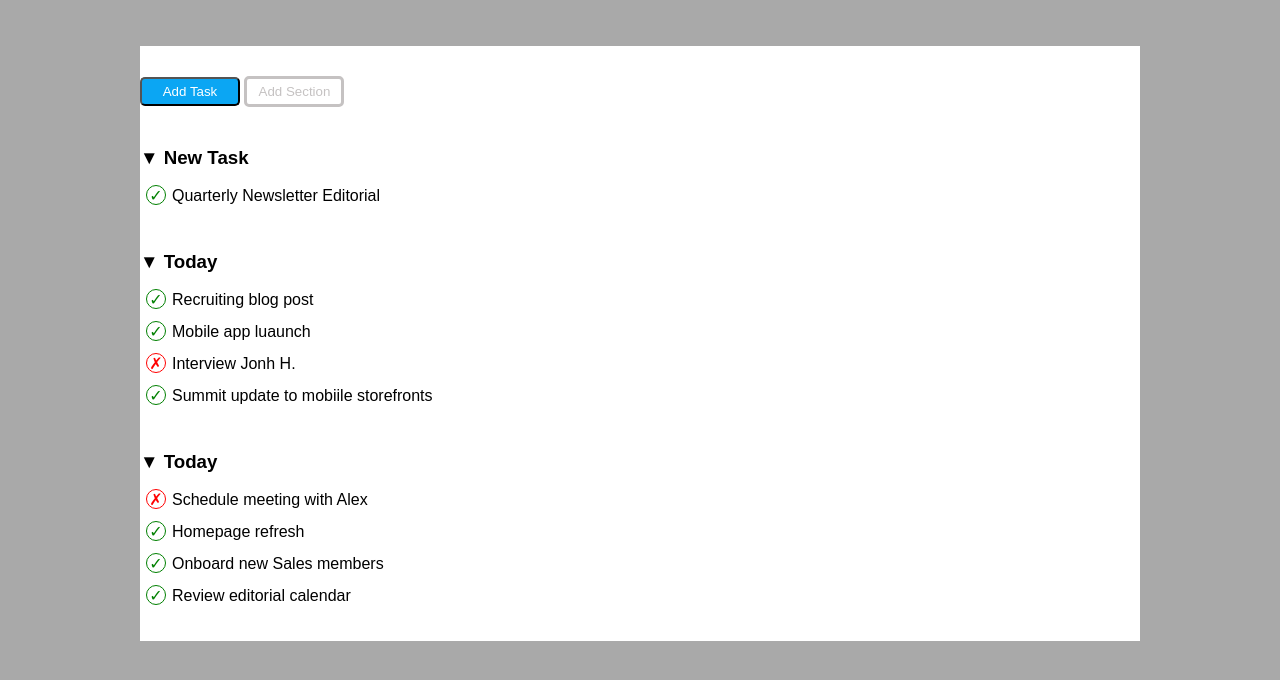
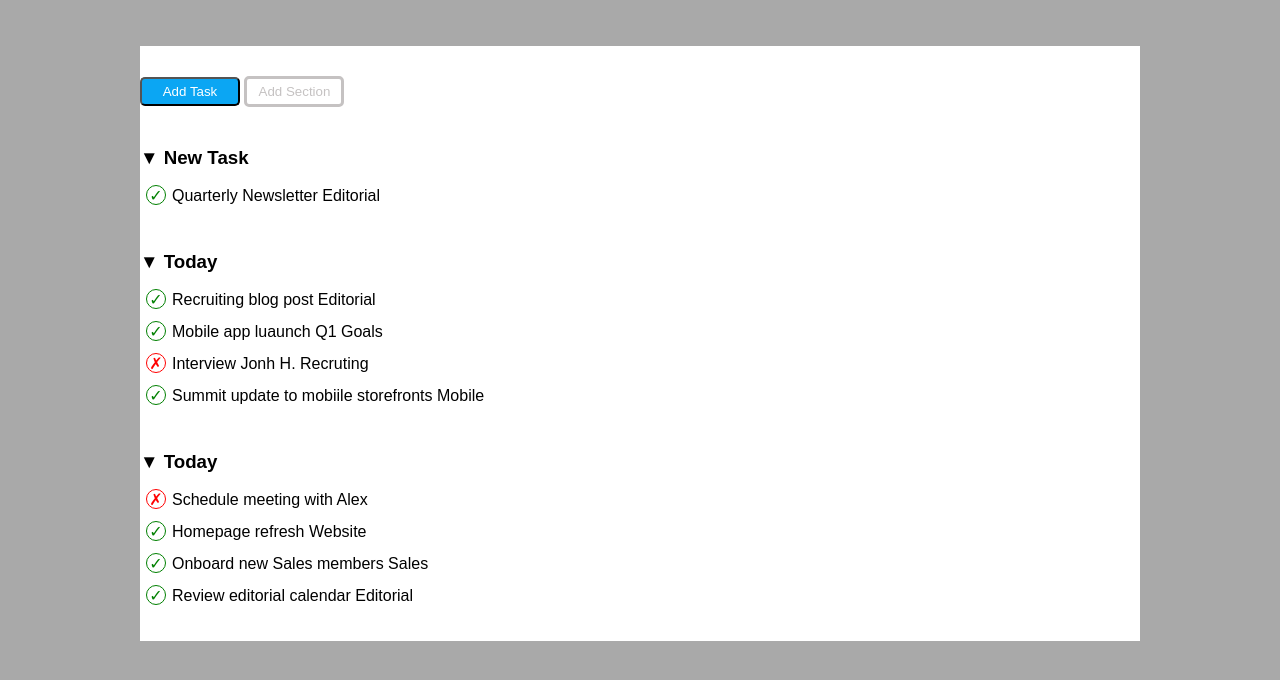
Before and after one commit to gianlucare/html-css-toboolist, a plain HTML site: page index.html in a window 1280 px wide. Shown: the part 104-784 px from the top of the page. Drawn offline with Linux system fonts and the light colour scheme.

Commit message:
unorder list third

```diff
--- a/index.html
+++ b/index.html
@@ -19,23 +19,23 @@
         <div>
             <h3>&#9660; New Task</h3>
             <ul>
-                <li><span class="check checkcorrect">&check;</span>Quarterly Newsletter <label class="label"> Editorial</label></li>
+                <li><span class="check checkcorrect">&check;</span>Quarterly Newsletter <span class="checkbox first"> Editorial</span></li>
             </ul>
 
             <h3>&#9660; Today</h3>
             <ul>
-                <li><span class="check checkcorrect">&check;</span>Recruiting blog post</li>
-                <li><span class="check checkcorrect">&check;</span>Mobile app luaunch</li>
-                <li><span class="check checkerror">&cross;</span>Interview Jonh H.</li>
-                <li><span class="check checkcorrect">&check;</span>Summit update to mobiile storefronts</li>
+                <li><span class="check checkcorrect">&check;</span>Recruiting blog post <span class="checkbox first"> Editorial</span></li>
+                <li><span class="check checkcorrect">&check;</span>Mobile app luaunch <span class="checkbox second"> Q1 Goals</span></li>
+                <li><span class="check checkerror">&cross;</span>Interview Jonh H. <span class="checkbox third"> Recruting</span></li>
+                <li><span class="check checkcorrect">&check;</span>Summit update to mobiile storefronts <span class="checkbox fourth"> Mobile</span></li>
             </ul>
 
             <h3>&#9660; Today</h3>
             <ul>
                 <li><span class="check checkerror">&cross;</span>Schedule meeting with Alex</li>
-                <li><span class="check checkcorrect">&check;</span>Homepage refresh</li>
-                <li><span class="check checkcorrect">&check;</span>Onboard new Sales members</li>
-                <li><span class="check checkcorrect">&check;</span>Review editorial calendar</li>
+                <li><span class="check checkcorrect">&check;</span>Homepage refresh <span class="checkbox fifth"> Website</span></li>
+                <li><span class="check checkcorrect">&check;</span>Onboard new Sales members <span class="checkbox sixth"> Sales</span></li>
+                <li><span class="check checkcorrect">&check;</span>Review editorial calendar <span class="checkbox first"> Editorial</span></li>
             </ul>
         </div>
     </main>
```
